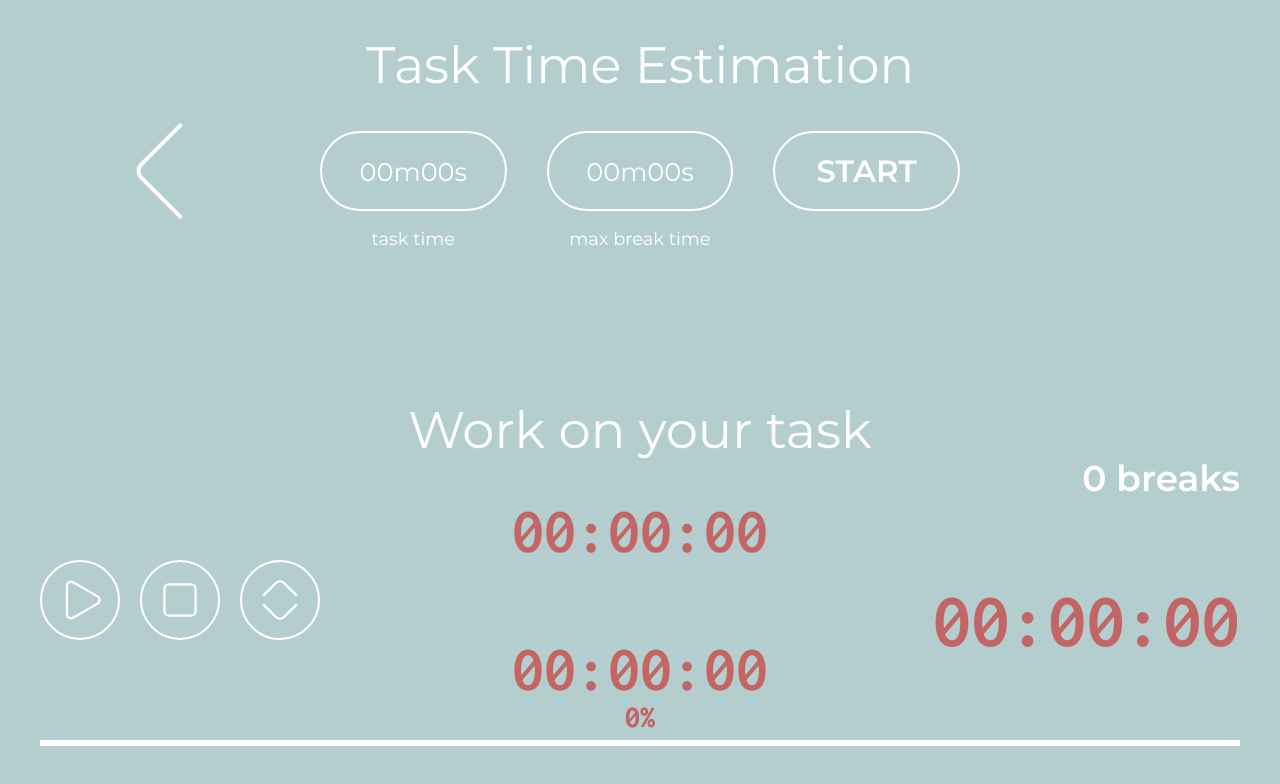
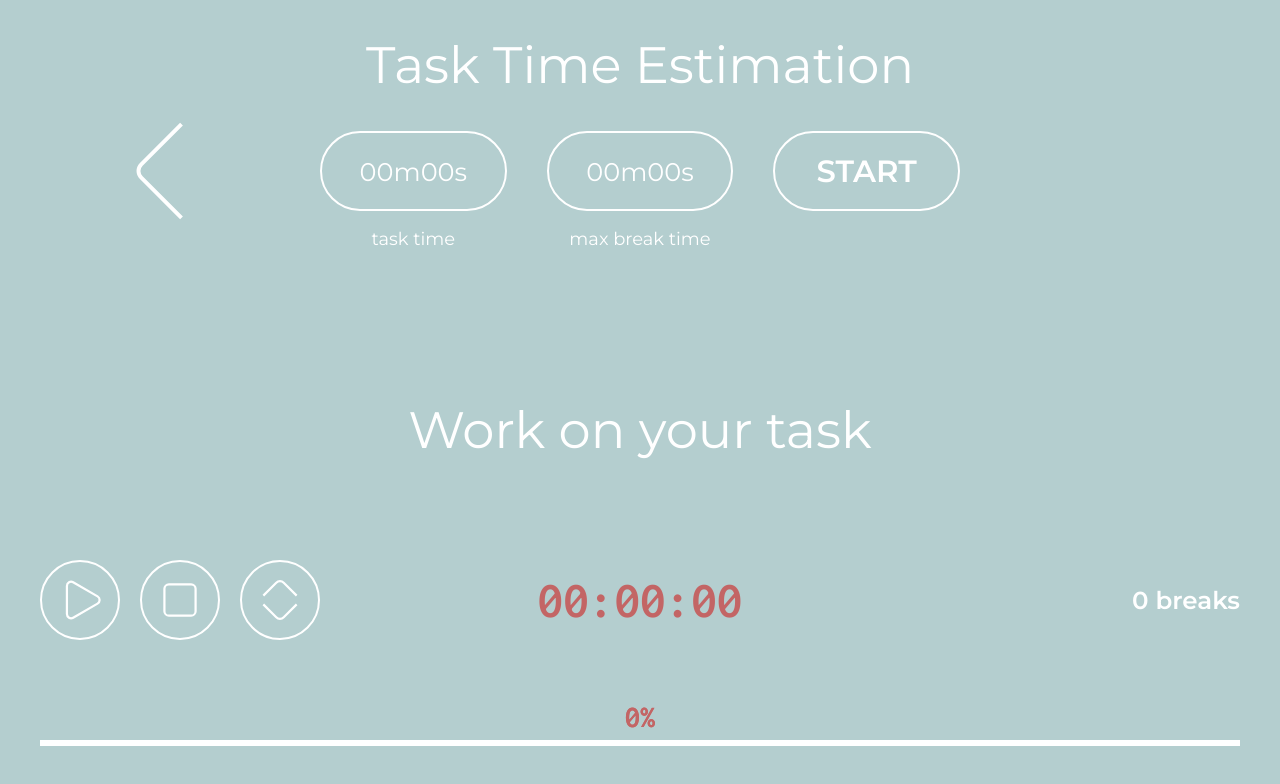
Before and after one commit to jchojna/task-timer, a React (Create React App) app: page / in a window 1280 px wide. Shown: the top 784 px of the page. Built offline with nearby package versions, Linux system fonts and the light colour scheme.

Commit message:
feat: show elapsed time on timer's display as a default mode

```diff
--- a/src/components/App.js
+++ b/src/components/App.js
@@ -16,18 +16,20 @@ class App extends Component {
       isTimerVisible: true,
       isStopTaskVisible: false,
       isOutroVisible: false,
+      isElapsedMode: true,
       // task
       taskName: null,
       isTaskNameValid: false,
       taskTimePlanned: null,
       isTaskTimePlannedValid: false,
       taskTimeTotal: 0,
-      isTaskTimeActive: false,
       // break
       breakTimePlanned: null,
       isBreakTimePlannedValid: true,
       isBreakTimeActive: false,
-      previousTime: 0
+      previousTime: 0,
+      //timer
+      isTaskTimeActive: false
     }
   }
 
@@ -82,18 +84,20 @@ class App extends Component {
       isTimerVisible,
       isStopTaskVisible,
       isOutroVisible,
+      isElapsedMode,
       // task
       taskName,
       isTaskNameValid,
       taskTimePlanned,
       isTaskTimePlannedValid,
       taskTimeTotal,
-      isTaskTimeActive,
       // break
       breakTimePlanned,
       isBreakTimePlannedValid,
       isBreakTimeActive,
-      previousTime
+      previousTime,
+      // timer
+      isTaskTimeActive,
     } = this.state;
 
     return (
@@ -136,6 +140,7 @@ class App extends Component {
             ? "Timer--visible slideInRight"
             : ""}
           isActive={isTaskTimeActive}
+          isElapsedMode={isElapsedMode}
         />
 
         <StopTask />
--- a/src/components/Display.js
+++ b/src/components/Display.js
@@ -1,9 +1,11 @@
 import React from 'react';
 import '../scss/Display.scss';
 
-const Display = () => {
+const Display = (props) => {
   return (
-    <p className="Display">00:00:00</p>
+    <p className={`Display ${props.compClassName}`}>
+      00:00:00
+    </p>
   );
 }
 export default Display;
--- a/src/components/Timer.js
+++ b/src/components/Timer.js
@@ -14,8 +14,16 @@ const Timer = (props) => {
           isActive={props.isActive}
         />
         <div className="Timer__display">
-          <Display />
-          <Display />
+          <Display
+            compClassName={props.isElapsedMode
+              ? "Display--visible"
+              : ""}
+          />
+          <Display
+            compClassName={props.isElapsedMode
+              ? ""
+              : "Display--visible"}
+          />
         </div>
         <Break />
         <Progress />
--- a/src/scss/Break.scss
+++ b/src/scss/Break.scss
@@ -6,7 +6,7 @@
   align-items: flex-end;
   display: flex;
   flex-direction: column;
-  font-size: 1.2em;
+  font-size: 0.6em;
   justify-self: end;
 
   &--active {
@@ -16,6 +16,7 @@
   &__counter {
     margin: 0;
     font-weight: 600;
+    font-size: 1.6em;
   }
 
   &__display {
--- a/src/scss/Display.scss
+++ b/src/scss/Display.scss
@@ -3,23 +3,11 @@
 @import "_animations.scss";
 
 .Display {
-  color: $color-tomato;
-  font-family: 'Inconsolata';
-  font-size: 2.5em;
-  font-weight: 700;
-  flex-direction: column;
-  height: 100%;
-  position: relative;
-  width: 100%;
-
-  &--inactive {
-    color: #fff;
-  }
-
-  &__time {
   @include flex-center;
   bottom: 0;
   left: 0;
+  height: 100%;
+  margin: 0;
   position: absolute;
   top: 0;
   transition: visibility 0s $time-display;
@@ -39,4 +27,3 @@
     animation: hideUp $time-display forwards;
   }
 }
-}
--- a/src/scss/Timer.scss
+++ b/src/scss/Timer.scss
@@ -41,6 +41,21 @@
     grid-column: 1 / span 3;
   }
 
+  &__display {
+    color: $color-tomato;
+    font-family: 'Inconsolata';
+    font-size: 2em;
+    font-weight: 700;
+    flex-direction: column;
+    height: 100%;
+    position: relative;
+    width: 100%;
+
+    &--inactive {
+      color: #fff;
+    }
+  }
+
   &__breaks {
     justify-self: right;
   }
```
Also changed, not shown: src/main.js (+0 -18 lines). Lines whose indentation alone changed are shown as unchanged.
